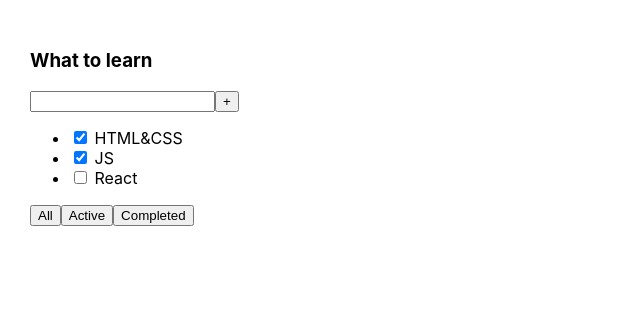
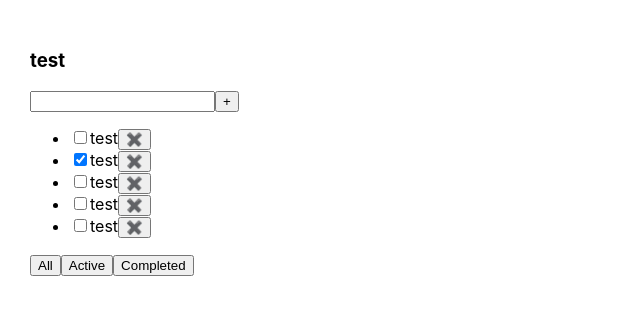
Before and after one commit to KuprIvan/todolist, a React (Create React App) app: page / in a window 1280 px wide. Shown: the top 314 px of the page, without its empty margins (0-640 px from the left). Built offline with nearby package versions, Linux system fonts and the light colour scheme.

Commit message:
feat: 2 class

```diff
--- a/src/App.tsx
+++ b/src/App.tsx
@@ -1,26 +1,50 @@
-import React from 'react';
+import React, {useState} from 'react';
 import './App.css';
+import {TaskType, Todolist} from "./Todolist";
+
+export type FilterTypes = "all" | "active" | "completed"
 
 function App() {
+
+    const [tasks, setTasks] = useState([
+        {id: '1', title: 'test', isDone: false},
+        {id: '2', title: 'test', isDone: true},
+        {id: '3', title: 'test', isDone: false},
+        {id: '4', title: 'test', isDone: false},
+        {id: '5', title: 'test', isDone: false},
+    ])
+
+    const [filter, setFilter] = useState<FilterTypes>("all")
+
+    let tasksForTodoList = tasks
+
+    if (filter === 'active') {
+        tasksForTodoList = tasksForTodoList.filter(el => el.isDone === false)
+    }
+    if (filter === 'completed') {
+        tasksForTodoList = tasksForTodoList.filter(el => el.isDone === true)
+    }
+
+    function changeFilterValue(value: FilterTypes) {
+        setFilter(value)
+    }
+
+
+
+
+    function onClickButtonHandler(taskId: string) {
+        let filteredTasks = tasks.filter(el => el.id !== taskId)
+        setTasks(filteredTasks)
+    }
+
     return (
         <div className="App">
-            <div>
-                <h3>What to learn</h3>
-                <div>
-                    <input/>
-                    <button>+</button>
-                </div>
-                <ul>
-                    <li><input type="checkbox" checked={true}/> <span>HTML&CSS</span></li>
-                    <li><input type="checkbox" checked={true}/> <span>JS</span></li>
-                    <li><input type="checkbox" checked={false}/> <span>React</span></li>
-                </ul>
-                <div>
-                    <button>All</button>
-                    <button>Active</button>
-                    <button>Completed</button>
-                </div>
-            </div>
+           <Todolist
+               title="test"
+               tasks={tasksForTodoList}
+               removeTask={onClickButtonHandler}
+               changeFilterValue={changeFilterValue}
+           />
         </div>
     );
 }
--- /dev/null
+++ b/src/Todolist.tsx
@@ -0,0 +1,42 @@
+import React from "react";
+import {FilterTypes} from "./App";
+
+export type TaskType = {
+    id: string
+    title: string
+    isDone: boolean
+}
+
+type PropsType = {
+    title: string
+    tasks: Array<TaskType>
+    removeTask: (element: string) => void
+    changeFilterValue: (value: FilterTypes) => void
+}
+
+export function Todolist({title, tasks, removeTask, changeFilterValue} : PropsType) {
+    return <div>
+        <h3>{title}</h3>
+        <div>
+            <input/>
+            <button>+</button>
+        </div>
+        <ul>
+            { tasks.map(tasks => {
+                // debugger
+                return (
+                    <li key={tasks.id}>
+                        <input type="checkbox" checked={tasks.isDone}/>
+                        <span>{tasks.title}</span>
+                        <button onClick={() => removeTask(tasks.id)}>✖️</button>
+                    </li>)}
+                )
+            }
+        </ul>
+        <div>
+            <button onClick={() => changeFilterValue('all')}>All</button>
+            <button onClick={() => changeFilterValue('active')}>Active</button>
+            <button onClick={() => changeFilterValue('completed')}>Completed</button>
+        </div>
+    </div>
+}
```
